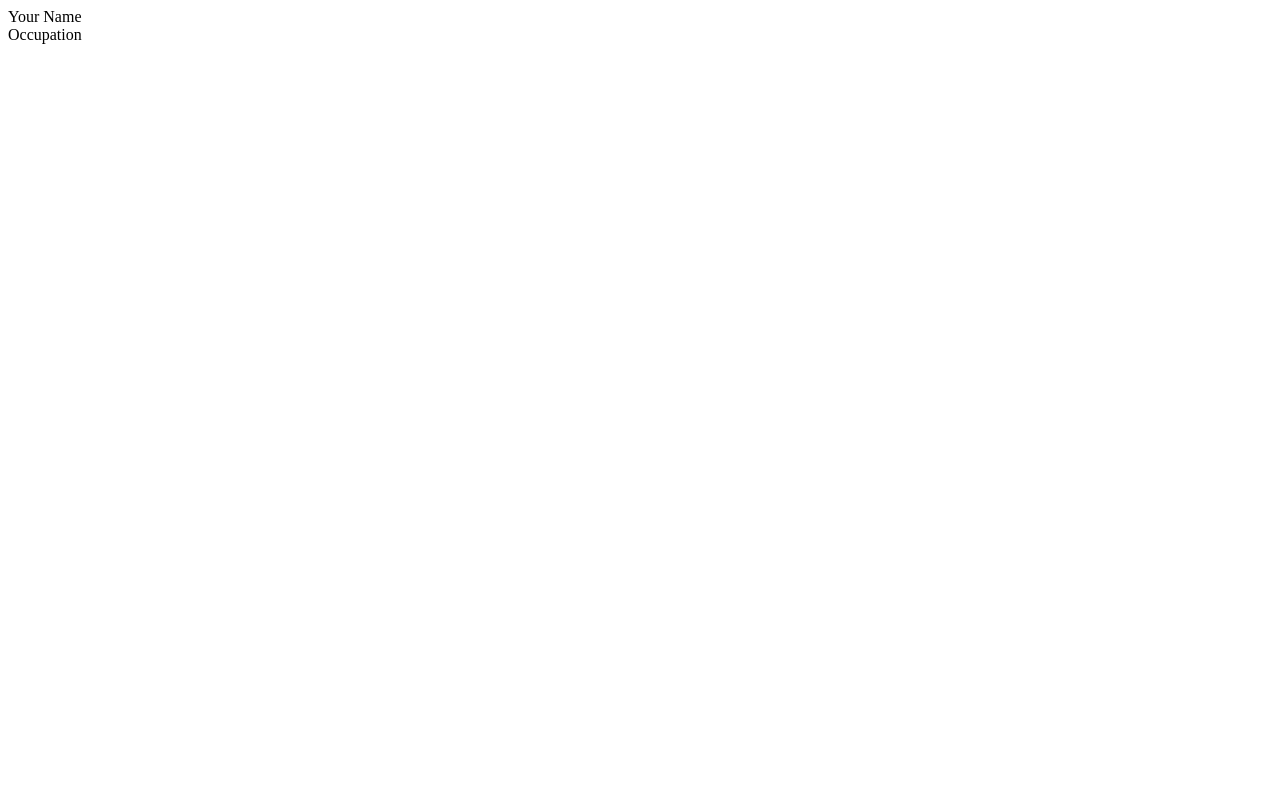
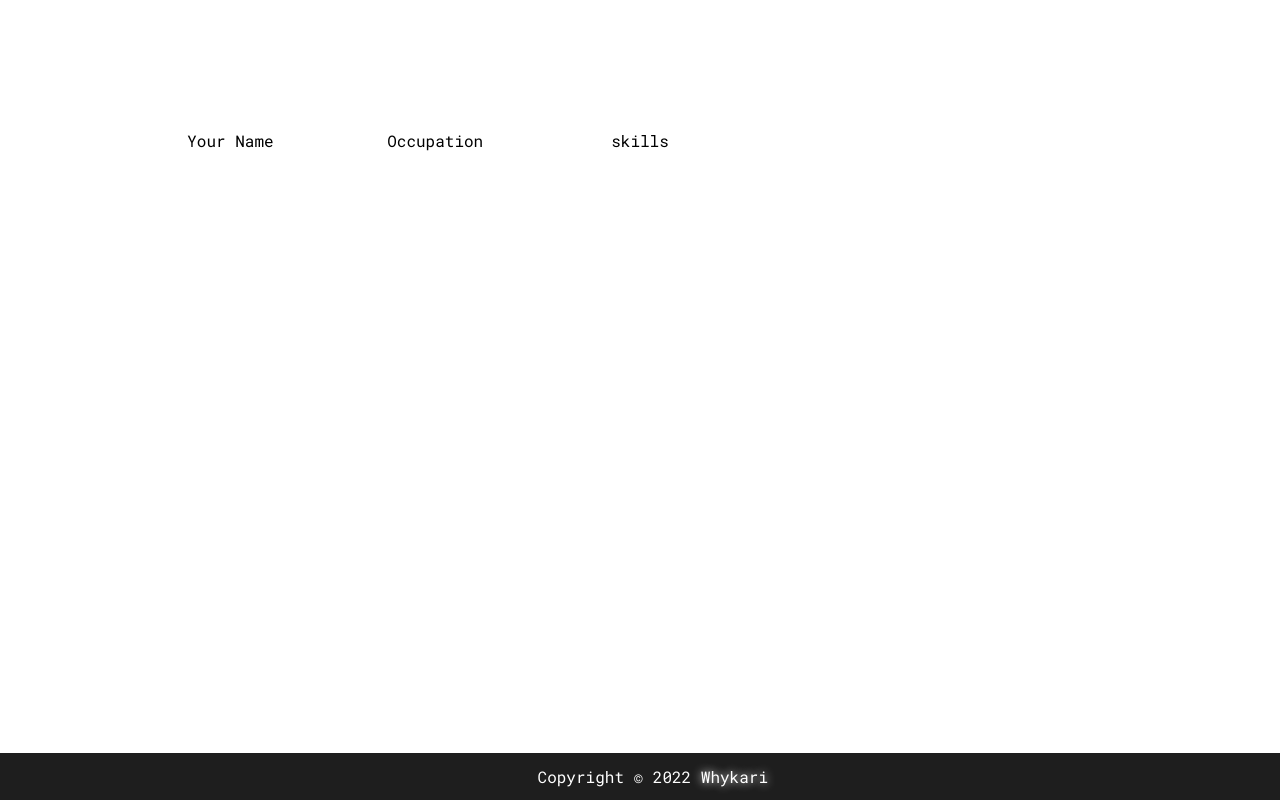
Before and after one commit to Chuan-Chen/CV-Application, a React app: page / in a window 1280 px wide. Built offline with nearby package versions, Linux system fonts and the light colour scheme.

Commit message:
added some stuff

```diff
--- a/package.json
+++ b/package.json
@@ -30,6 +30,7 @@
     "babel-preset-react": "^6.24.1",
     "css-loader": "^6.7.1",
     "html-webpack-plugin": "^5.5.0",
+    "style-loader": "^3.3.1",
     "webpack": "^5.74.0",
     "webpack-cli": "^4.10.0",
     "webpack-dev-server": "^4.11.1"
--- /dev/null
+++ b/src/components/App.css
@@ -0,0 +1,40 @@
+@import url('https://fonts.googleapis.com/css2?family=Roboto+Mono&family=Source+Sans+Pro&display=swap');
+::-webkit-scrollbar{
+    width: 10px;
+
+}
+::-webkit-scrollbar-track{
+    background-color: #1e1e1e;
+}
+
+::-webkit-scrollbar-thumb{
+    background-color:darkkhaki;
+    height: 50%;
+}
+
+body{
+    font-family: 'Roboto Mono', monospace;
+    display: grid;
+    height: 100vh;
+    margin: 0;
+}
+
+.content-body{
+    display: grid;
+    align-items: center;
+    width: 80vw;
+    height: 100vh;
+    grid-template-areas:
+    "picture picture description description description"
+    "picture picture description description description"
+    "picture picture skills skills skills";
+    grid-template-columns: repeat(5, 1fr);
+}
+
+.container{
+    display: grid;
+    align-items: center;
+    justify-content: center;
+
+    ;
+}
--- a/src/components/App.js
+++ b/src/components/App.js
@@ -1,21 +1,29 @@
 import React, { Component } from "react";
 import TextField from "./textField.js";
+import Footer from "./Footer.js";
+import "./App.css";
 export default class App extends Component{
     constructor(){
         super();
         this.state = {
             name: "Your Name",
             occupation: "Occupation",
+            skills: "skills",
         }
     }
 
     render(){
 
         return(
-            <div>
-                <TextField label = {this.state.name}/>
-                <TextField label = {this.state.occupation}/>
+            <div className="container">
+                <div className="content-body">
+                    <TextField label = {this.state.name}/>
+                    <TextField label = {this.state.occupation}/>
+                    <TextField label = {this.state.skills}/>
+                </div>
+                <Footer/>
             </div>
+
         )
     }
 }
--- /dev/null
+++ b/src/components/Footer.css
@@ -0,0 +1,25 @@
+
+.footer{
+    position: fixed;
+    bottom: 0;
+    left: 0;
+    right: 0;
+    color: white;
+    display: flex;
+    gap: 15px;
+    justify-content: center;
+    align-items: center;
+    width: 100vw;
+    background-color: #1e1e1e;
+    padding: .8rem;
+}
+
+.footer a{
+    text-decoration: none;
+    color: white;
+    text-shadow: 0 0 10px white;
+}
+
+.footer a:hover{
+    color: rgb(169, 169, 169)
+}
--- /dev/null
+++ b/src/components/Footer.js
@@ -0,0 +1,13 @@
+import React from "react";
+import "./Footer.css";
+export default class Footer extends React.Component{
+    render(){
+        return(
+            <div className = "footer">
+                <div>
+                    Copyright © 2022 <a href = "https://github.com/Chuan-Chen">Whykari</a>
+                </div>
+            </div>
+        )
+    }
+}
--- a/src/components/TextField.css
+++ b/src/components/TextField.css
@@ -1,3 +1,4 @@
-.text{
-    font-size: 100px;
+
+.text-field{
+    text-align: center;
 }
--- a/src/components/TextField.js
+++ b/src/components/TextField.js
@@ -1,5 +1,5 @@
 import React from "react";
-import styles from "./TextField.css";
+import "./TextField.css";
 
 export default class TextField extends React.Component{
     constructor(props){
@@ -9,15 +9,13 @@ export default class TextField extends React.Component{
         }
     }
     handleClick = (e) => {
-        return(
-            <input type = "text"/>
-        );
+        console.log(this)
     }
 
     render(){
 
         return(
-          <div >
+          <div className="text-field">
             <div onClick={this.handleClick}>{this.state.text}</div>
           </div>
         );
--- a/webpack.config.js
+++ b/webpack.config.js
@@ -17,7 +17,7 @@ module.exports = {
         },
         {
             test: /\.css$/i,
-            use: ["css-loader"],
+            use: ["style-loader","css-loader"],
         },]
     },
     plugins: [
```
Also changed, not shown: dist/index.html (added), 3 other files.
